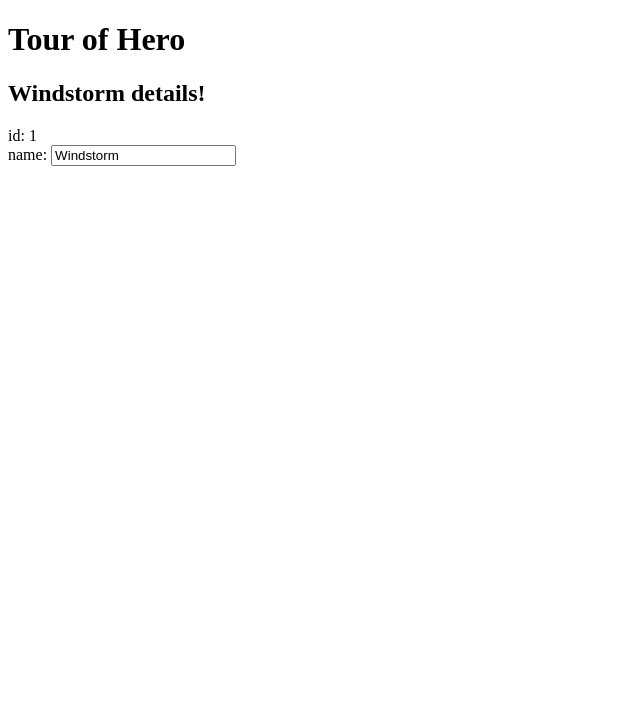
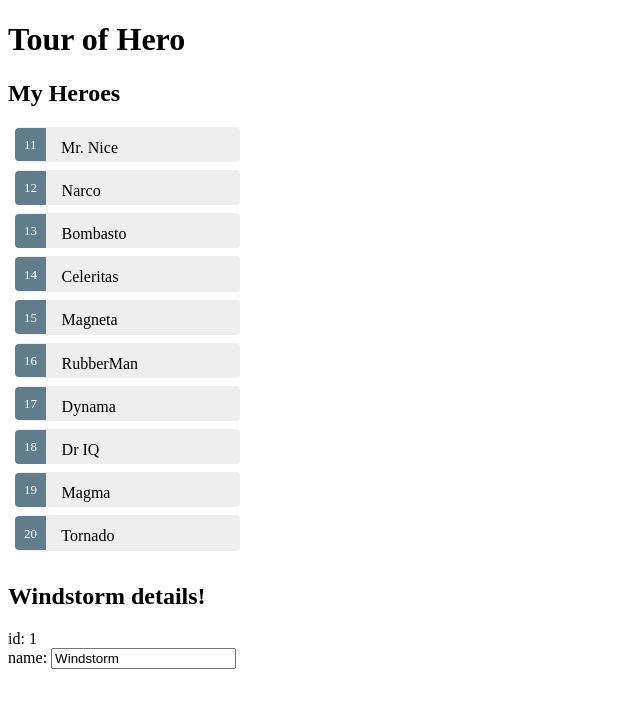
Before and after one commit to chen1i/ngeem, an Angular app: page / in a window 1280 px wide. Shown: the top 708 px of the page, without its empty margins (0-640 px from the left). Built offline with nearby package versions, Linux system fonts and the light colour scheme.

Commit message:
add a list of heroes

```diff
--- a/src/app/app.component.css
+++ b/src/app/app.component.css
@@ -0,0 +1,47 @@
+  .selected {
+    background-color: #CFD8DC !important;
+    color: white;
+  }
+  .heroes {
+    margin: 0 0 2em 0;
+    list-style-type: none;
+    padding: 0;
+    width: 15em;
+  }
+  .heroes li {
+    cursor: pointer;
+    position: relative;
+    left: 0;
+    background-color: #EEE;
+    margin: .5em;
+    padding: .3em 0;
+    height: 1.6em;
+    border-radius: 4px;
+  }
+  .heroes li.selected:hover {
+    background-color: #BBD8DC !important;
+    color: white;
+  }
+  .heroes li:hover {
+    color: #607D8B;
+    background-color: #DDD;
+    left: .1em;
+  }
+  .heroes .text {
+    position: relative;
+    top: -3px;
+  }
+  .heroes .badge {
+    display: inline-block;
+    font-size: small;
+    color: white;
+    padding: 0.8em 0.7em 0 0.7em;
+    background-color: #607D8B;
+    line-height: 1em;
+    position: relative;
+    left: -1px;
+    top: -4px;
+    height: 1.8em;
+    margin-right: .8em;
+    border-radius: 4px 0 0 4px;
+  }
--- a/src/app/app.component.html
+++ b/src/app/app.component.html
@@ -1,6 +1,14 @@
 <h1>
   {{title}}
 </h1>
+
+<h2>My Heroes</h2>
+<ul class="heroes">
+  <li *ngFor="let hero of heroes">
+    <span class="badge">{{hero.id}}</span> {{hero.name}}
+  </li>
+</ul>
+
 <h2>
   {{hero.name}} details!
 </h2>
--- a/src/app/app.component.ts
+++ b/src/app/app.component.ts
@@ -8,9 +8,23 @@
 export class AppComponent {
   title = 'Tour of Hero';
   hero: Hero = { id: 1, name: 'Windstorm' };
+  heroes = HEROES;
 }
 
 export class Hero {
   id: number;
   name: string;
 }
+
+const HEROES: Hero[] = [
+  { id: 11, name: 'Mr. Nice' },
+  { id: 12, name: 'Narco' },
+  { id: 13, name: 'Bombasto' },
+  { id: 14, name: 'Celeritas' },
+  { id: 15, name: 'Magneta' },
+  { id: 16, name: 'RubberMan' },
+  { id: 17, name: 'Dynama' },
+  { id: 18, name: 'Dr IQ' },
+  { id: 19, name: 'Magma' },
+  { id: 20, name: 'Tornado' }
+];
```
